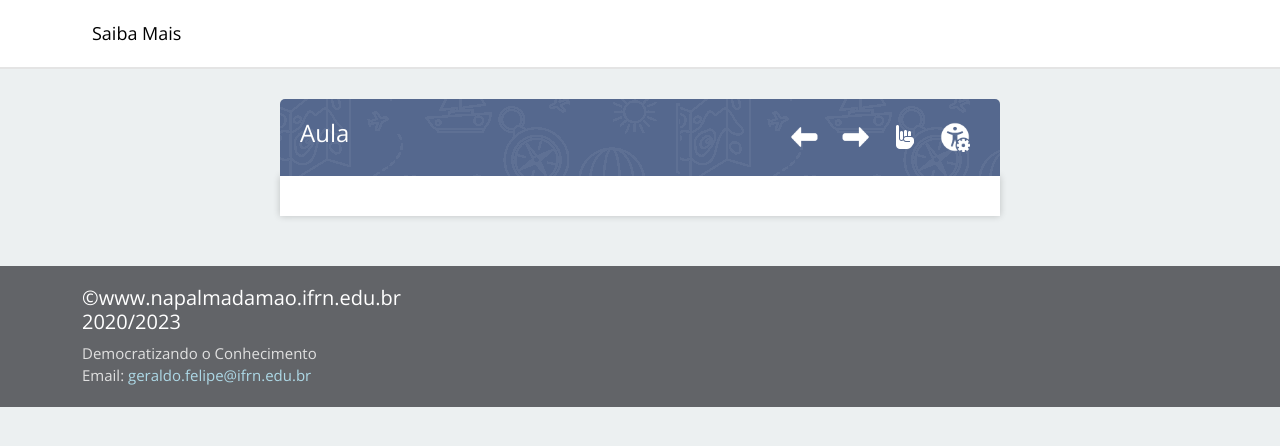
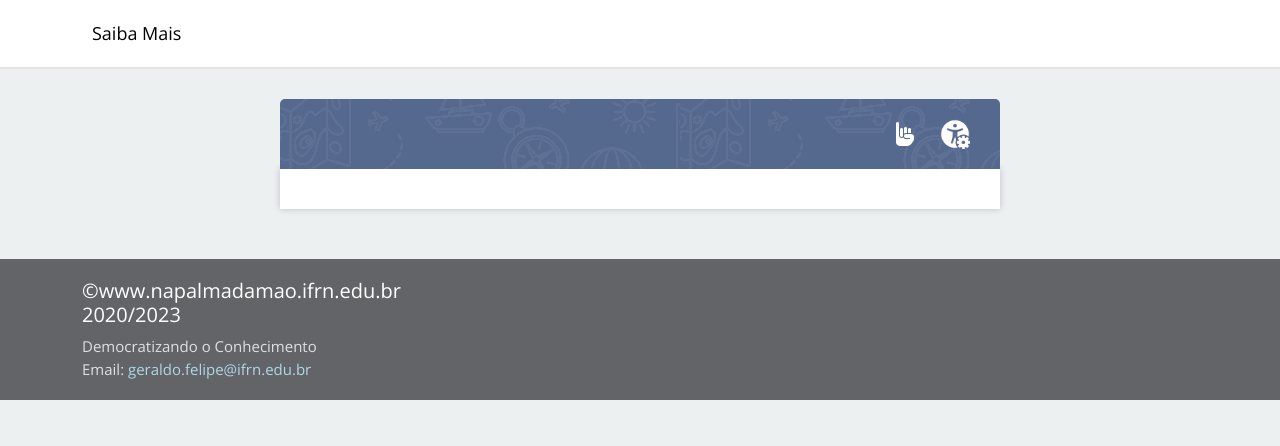
Before and after one commit to csaifrn/fisica-online, a React (Create React App) app: page /atividade/ in a window 1280 px wide. Shown: the top 446 px of the page. Built offline with nearby package versions, Linux system fonts and the light colour scheme.

Commit message:
editando o objeto do context

```diff
--- a/src/App.js
+++ b/src/App.js
@@ -1,6 +1,5 @@
 import { BrowserRouter, Routes, Route } from 'react-router-dom';
-import { PageAtividade, PageTopico } from './pages';
-import { PageLayout } from './pages';
+import { PageLayout, PageAtividade, PageTopico } from './pages';
 
 function App() {
     return (
--- a/src/components/AppCardMenu.js
+++ b/src/components/AppCardMenu.js
@@ -2,20 +2,28 @@ import IconPrevious from '../assets/icon-previous.png';
 import IconNext from '../assets/icon-next.png';
 import IconLib from '../assets/icon-lib.png';
 import IconAcess from '../assets/icon-acess.png';
+import { useContext, useEffect } from 'react';
+import { PageContext } from '../contexts';
 
 const AppCardMenu = () => {
+    const dados = useContext(PageContext);
+
     return (
         <div className="aula-menu d-flex">
             <div>
-                <h4 tabIndex={0}>Aula</h4>
+                <h4 tabIndex={0}>{dados.page.disciplina}</h4>
             </div>
             <div className="items d-flex">
+                {dados.page.notas_de_aula != undefined && (
+                    <>
                         <div tabIndex={0}>
                             <img src={IconPrevious} alt="Página Anterior" />
                         </div>
                         <div tabIndex={0}>
                             <img src={IconNext} alt="Próxima Página" />
                         </div>
+                    </>
+                )}
                 <div tabIndex={0}>
                     <img src={IconLib} alt="ativar VLibras" />
                 </div>
--- a/src/contexts/DataContext.js
+++ /dev/null
@@ -1,5 +0,0 @@
-import { createContext } from 'react';
-
-const DataContext = createContext({});
-
-export default DataContext;
--- /dev/null
+++ b/src/contexts/PageContext.js
@@ -0,0 +1,5 @@
+import { createContext } from 'react';
+
+const PageContext = createContext({});
+
+export default PageContext;
--- a/src/contexts/index.js
+++ b/src/contexts/index.js
@@ -1,4 +1,4 @@
-import DataContext from './DataContext';
+import PageContext from './PageContext';
 import AtividadeContext from './AtividadeContext';
 
-export { DataContext, AtividadeContext };
+export { PageContext, AtividadeContext };
--- a/src/pages/PageLayout.js
+++ b/src/pages/PageLayout.js
@@ -1,17 +1,45 @@
 import { useState } from 'react';
-import { useParams } from 'react-router-dom';
 import { AppNavBar, AppCard } from '../components';
-import { DataContext } from '../contexts';
+import { PageContext } from '../contexts';
+import sitemap from '../data/sitemap';
 
 const PageLayout = () => {
-    const { disciplina, topico } = useParams();
-    const [data, setData] = useState([]);
+    const [page, setPage] = useState({});
+
+    const getPage = (params = []) => {
+        const ids = ['disciplina', 'topico', 'subtopico'];
+        const dados = {};
+        let current = sitemap;
+        params.forEach((param, index) => {
+            if (index < params.length - 1)
+                dados[ids[index]] = current[param].titulo;
+            current = current[param];
+        });
+        return { ...dados, ...current };
+    };
+
+    const myPage = {
+        _page: page,
+        get page() {
+            return this._page;
+        },
+        set page(value) {
+            const newPage = getPage(value);
+            setPage(newPage);
+        },
+        next: () => {
+            this.page.id = this.page.proxima;
+        },
+        previous: () => {
+            this.page.id = this.page.anterior;
+        }
+    };
 
     return (
-        <DataContext.Provider value={{ data, setData }}>
+        <PageContext.Provider value={myPage}>
             <AppNavBar />
             <AppCard />
-        </DataContext.Provider>
+        </PageContext.Provider>
     );
 };
 
--- a/src/pages/PageTopico.js
+++ b/src/pages/PageTopico.js
@@ -1,6 +1,16 @@
+import { useContext, useEffect } from 'react';
+import { useParams } from 'react-router-dom';
 import { CardCorpoTopico } from '../components/PageTopico';
+import { PageContext } from '../contexts';
 
 const PageTopico = () => {
+    const { disciplina, topico } = useParams();
+    const dados = useContext(PageContext);
+
+    useEffect(() => {
+        dados.page = [disciplina, topico];
+    }, []);
+
     return <CardCorpoTopico />;
 };
 
```
Also changed, not shown: src/data/sitemap.js (renamed from src/data/data.js). Lines whose indentation alone changed are shown as unchanged.
